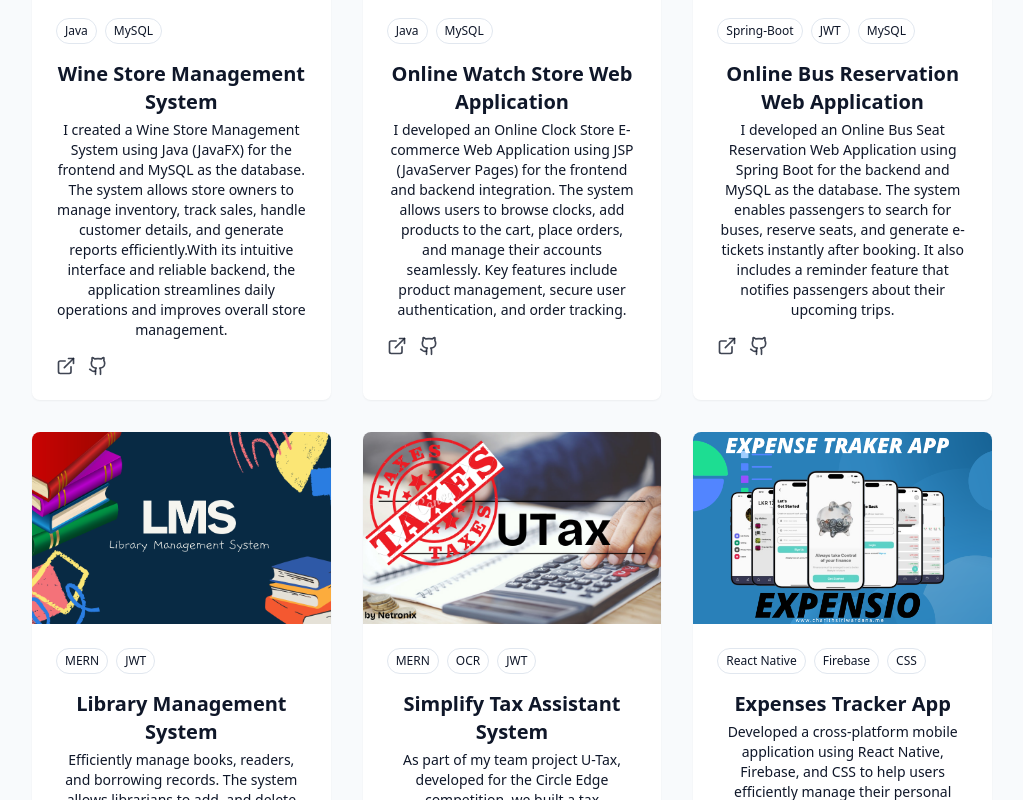
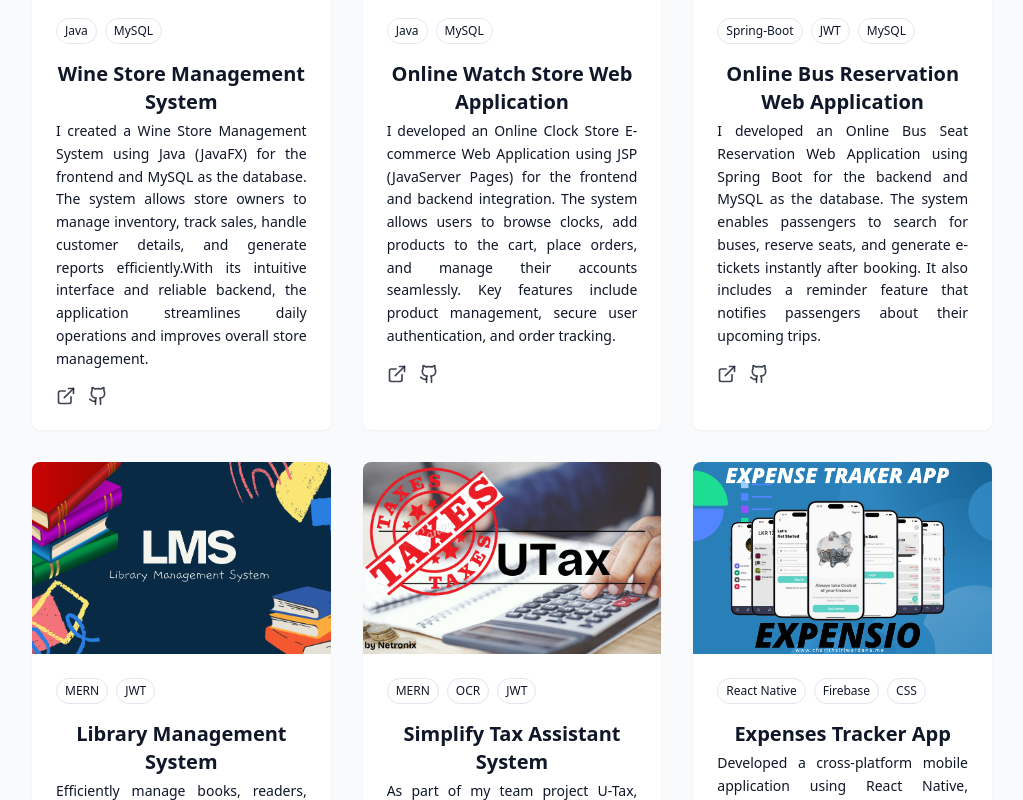
Before and after one commit to mcharith/React-New-Portfolio, a React (Vite) app: page / in a window 1280 px wide. Shown: the part 4060-4860 px from the top of the page, without its empty margins (128-1151 px from the left). Built offline with nearby package versions, Linux system fonts and the light colour scheme.

Commit message:
Improve project description styling in ProjectSection component

```diff
--- a/src/component/ProjectSection.jsx
+++ b/src/component/ProjectSection.jsx
@@ -120,7 +120,9 @@ export const ProjectSection = () => {
                                 {project.title}
                             </h3>
 
-                            <p className="text-muted-foreground text-sm mb-4">{project.description}</p>
+                                <p className="text-muted-foreground text-sm mb-4 text-justify leading-relaxed">
+                                    {project.description}
+                                </p>
 
                             <div className="flex justify-between items-center">
                                 <div className="flex space-x-3">
```
